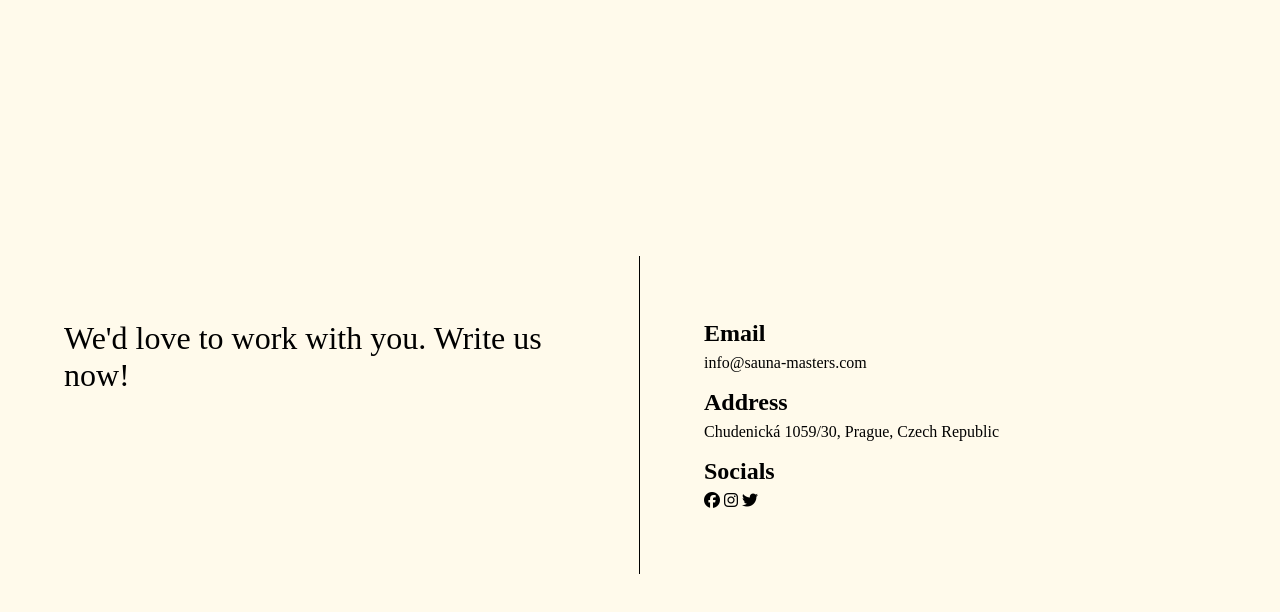
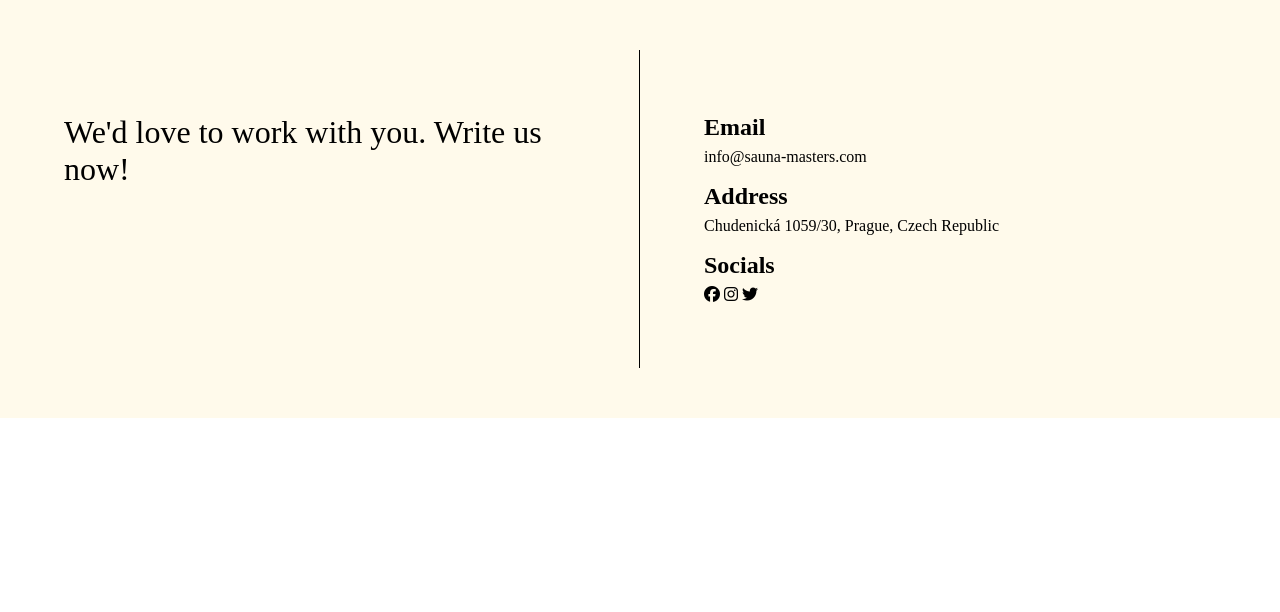
Before and after one commit to barboraferencova/SaunaMasters, a plain HTML site: page sauna-masters/index.html in a window 1280 px wide. Drawn offline with Linux system fonts and the light colour scheme.

Commit message:
Update style.css

```diff
--- a/sauna-masters/style.css
+++ b/sauna-masters/style.css
@@ -9,11 +9,12 @@
 
 }
 
+/* Footer */
 .footer-containerA {
     background-color: #FFFAEB;
     display: flex;
     flex-direction: row;
-    padding: 20% 0;
+    padding: 50px 0;
 
 
 }
@@ -39,3 +40,4 @@
 .footer-containerA p {
     padding-bottom: 17px;
 }
+/* Footer end */
```
